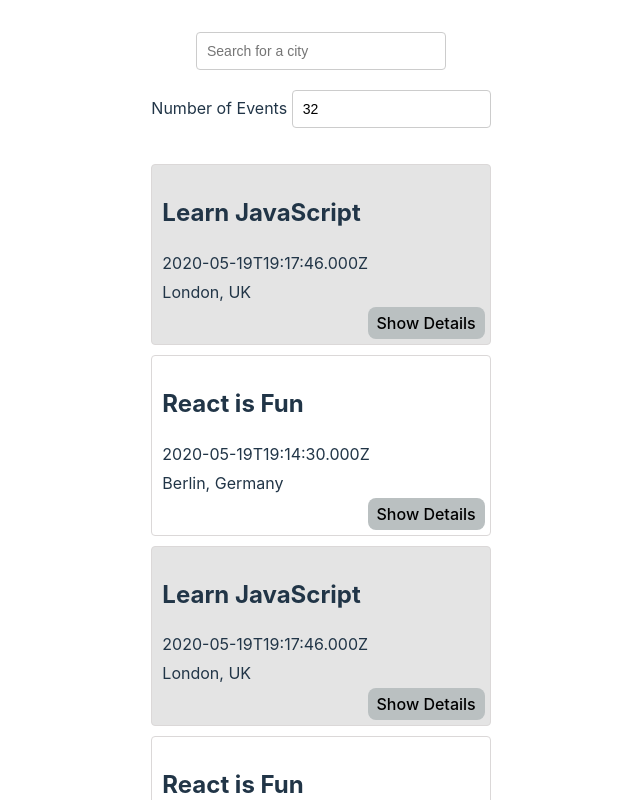
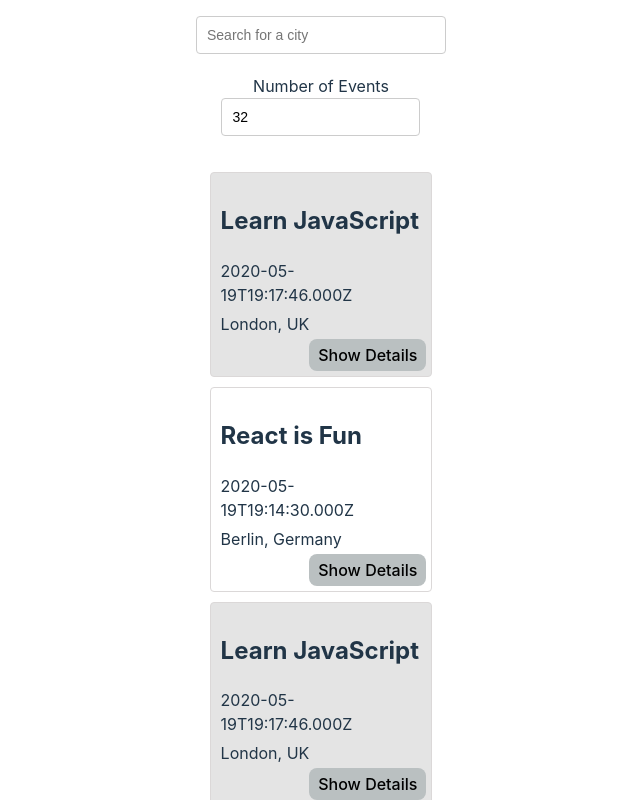
Before and after one commit to Mezekr/mezimeet, a React (Vite) app: page / in a window 1280 px wide. Shown: the top 800 px of the page, without its empty margins (319-959 px from the left). Built offline with nearby package versions, Linux system fonts and the light colour scheme.

Commit message:
update app width style

```diff
--- a/src/App.css
+++ b/src/App.css
@@ -1,11 +1,13 @@
 @import url(https://fonts.googleapis.com/css?family=Roboto:500);
-.App {
-	text-align: center;
-	padding: 2rem 5rem;
-}
 
 .App * {
 	box-sizing: border-box;
+}
+.App {
+	text-align: center;
+	padding: 1rem;
+	width: 60%;
+	margin: auto;
 }
 
 ul {
@@ -42,7 +44,7 @@ input[type='number'] {
 }
 
 .suggestions {
-	width: 250px;
+	width: 280px;
 	position: absolute;
 	top: 45px;
 	z-index: 2;
```
